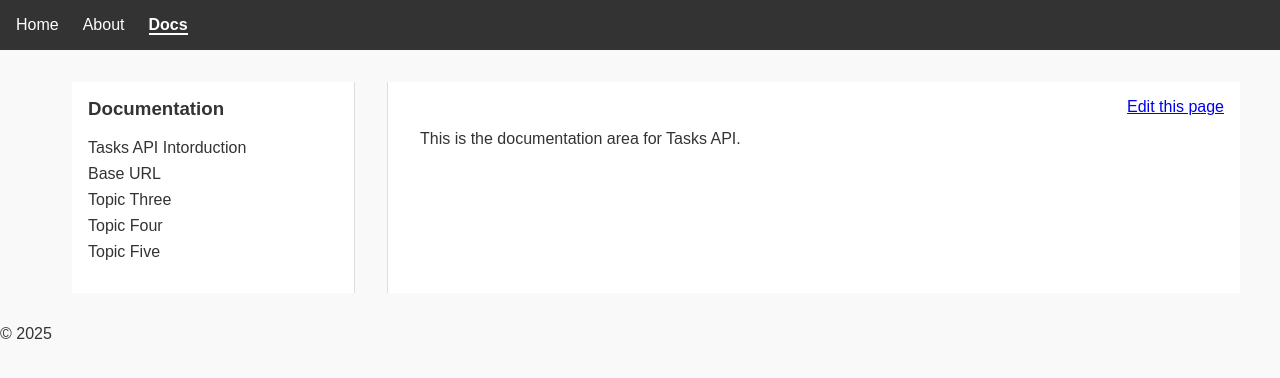
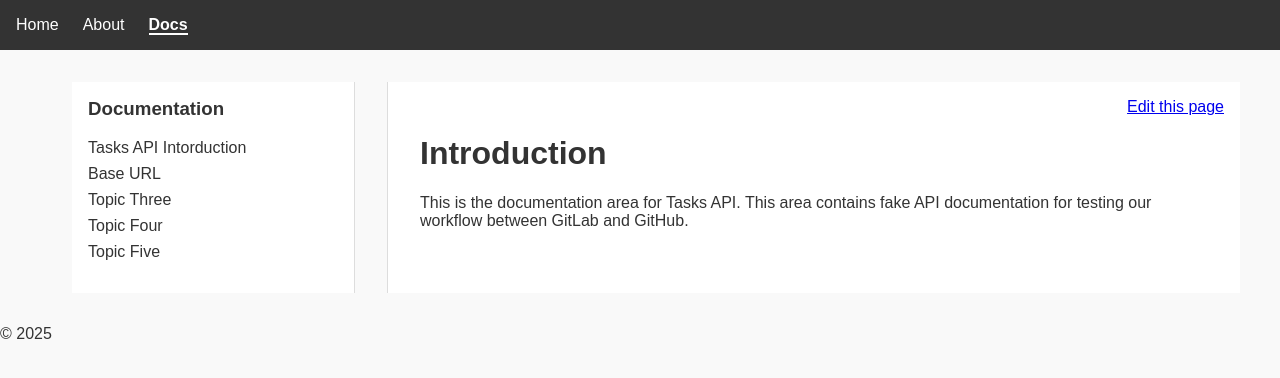
Before and after one commit to smarvin/gl-copy-site, a Jekyll site: the page built from docs/index.md, in a window 1280 px wide. Shown: the top 378 px of the page. Built offline with Jekyll 4.4.1, drawn with Linux system fonts in a browser that asks for light colours.

Commit message:
Update index.md
Adding an introductory sentence describing the purpose of the doc set.

```diff
--- a/docs/index.md
+++ b/docs/index.md
@@ -3,4 +3,6 @@ title: Introduction
 layout: default
 ---
 
-This is the documentation area for Tasks API.
+# Introduction
+
+This is the documentation area for Tasks API. This area contains fake API documentation for testing our workflow between GitLab and GitHub.
```
